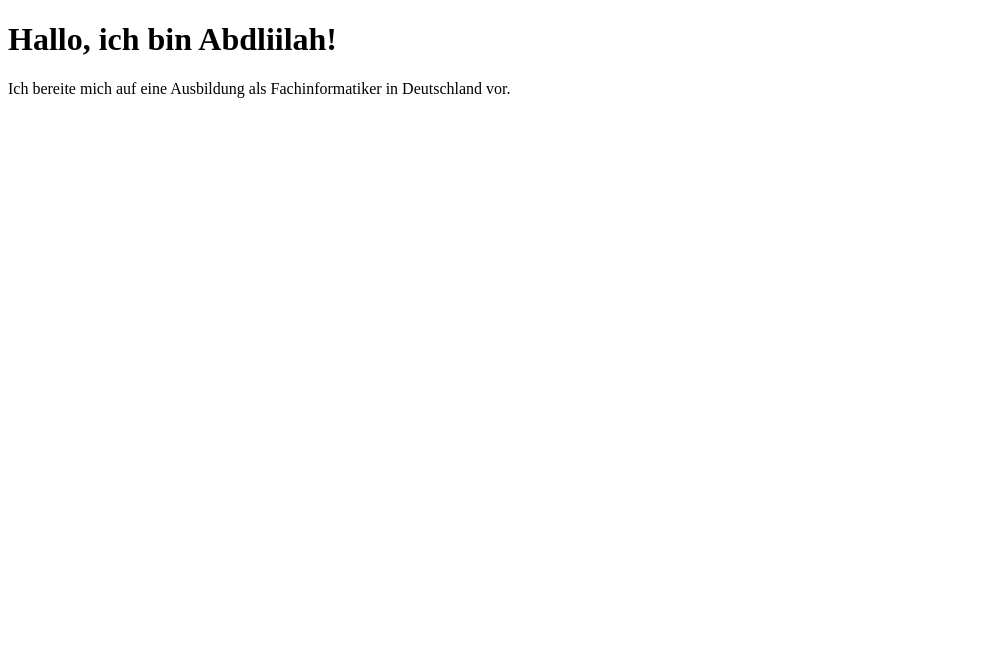
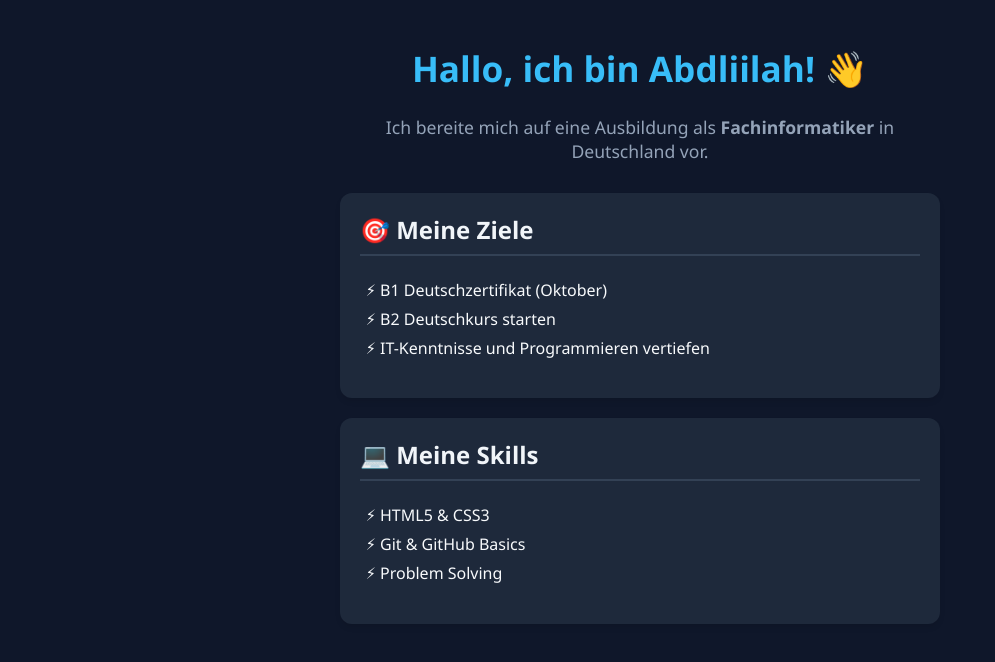
Before and after one commit to abdlilahelbaraka7-svg/my-first-project, a plain HTML site: page index.html in a window 1280 px wide. Shown: the whole page, without its empty margins (0-995 px from the left). Drawn offline with Linux system fonts and the light colour scheme.

Commit message:
Update index.html

```diff
--- a/index.html
+++ b/index.html
@@ -2,10 +2,32 @@
 <html lang="de">
 <head>
     <meta charset="UTF-8">
-    <title>Mein Portfolio - IT Ausbildung</title>
+    <meta name="viewport" content="width=device-width, initial-scale=1.0">
+    <title>Abdliilah - IT Portfolio</title>
+    <link rel="stylesheet" href="style.css">
 </head>
 <body>
-    <h1>Hallo, ich bin Abdliilah!</h1>
-    <p>Ich bereite mich auf eine Ausbildung als Fachinformatiker in Deutschland vor.</p>
+    <div class="container">
+        <h1>Hallo, ich bin Abdliilah! 👋</h1>
+        <p class="intro">Ich bereite mich auf eine Ausbildung als <strong>Fachinformatiker</strong> in Deutschland vor.</p>
+
+        <div class="card">
+            <h2>🎯 Meine Ziele</h2>
+            <ul>
+                <li>B1 Deutschzertifikat (Oktober)</li>
+                <li>B2 Deutschkurs starten</li>
+                <li>IT-Kenntnisse und Programmieren vertiefen</li>
+            </ul>
+        </div>
+
+        <div class="card">
+            <h2>💻 Meine Skills</h2>
+            <ul>
+                <li>HTML5 & CSS3</li>
+                <li>Git & GitHub Basics</li>
+                <li>Problem Solving</li>
+            </ul>
+        </div>
+    </div>
 </body>
 </html>
```
